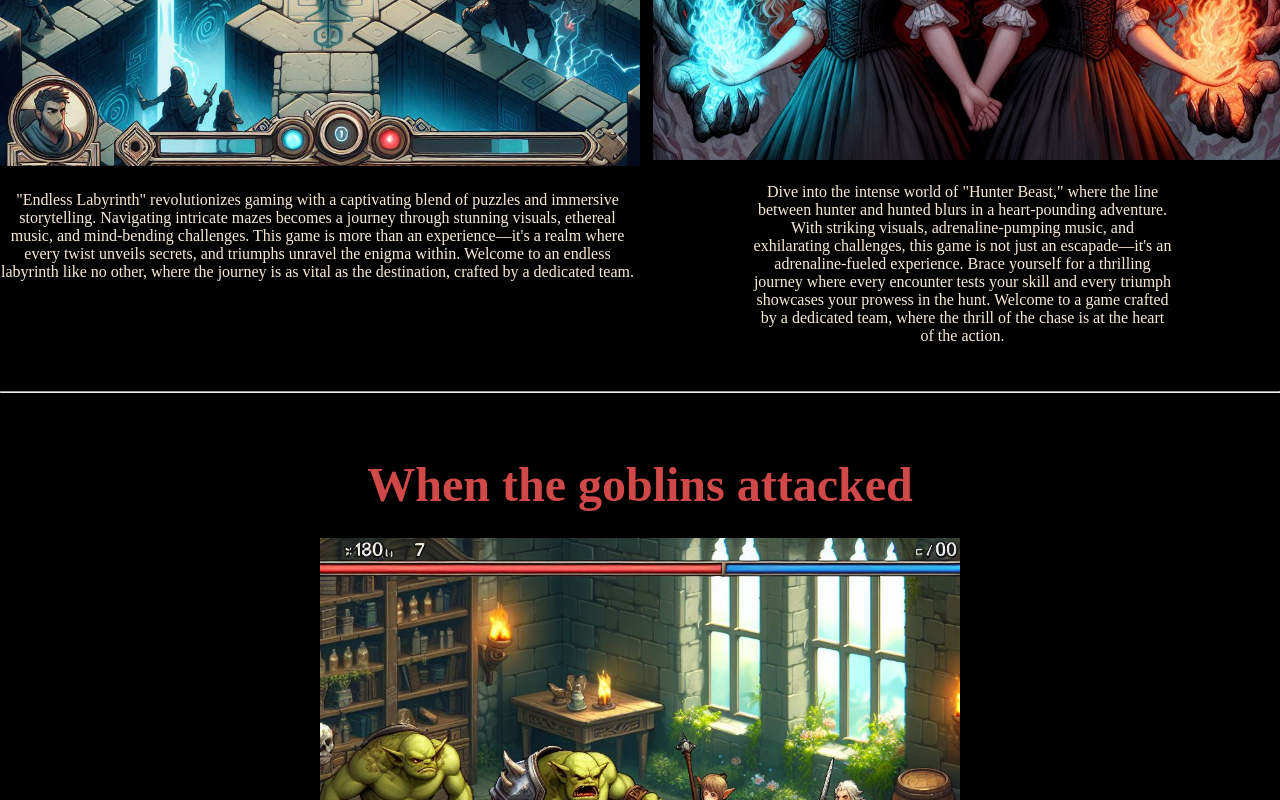
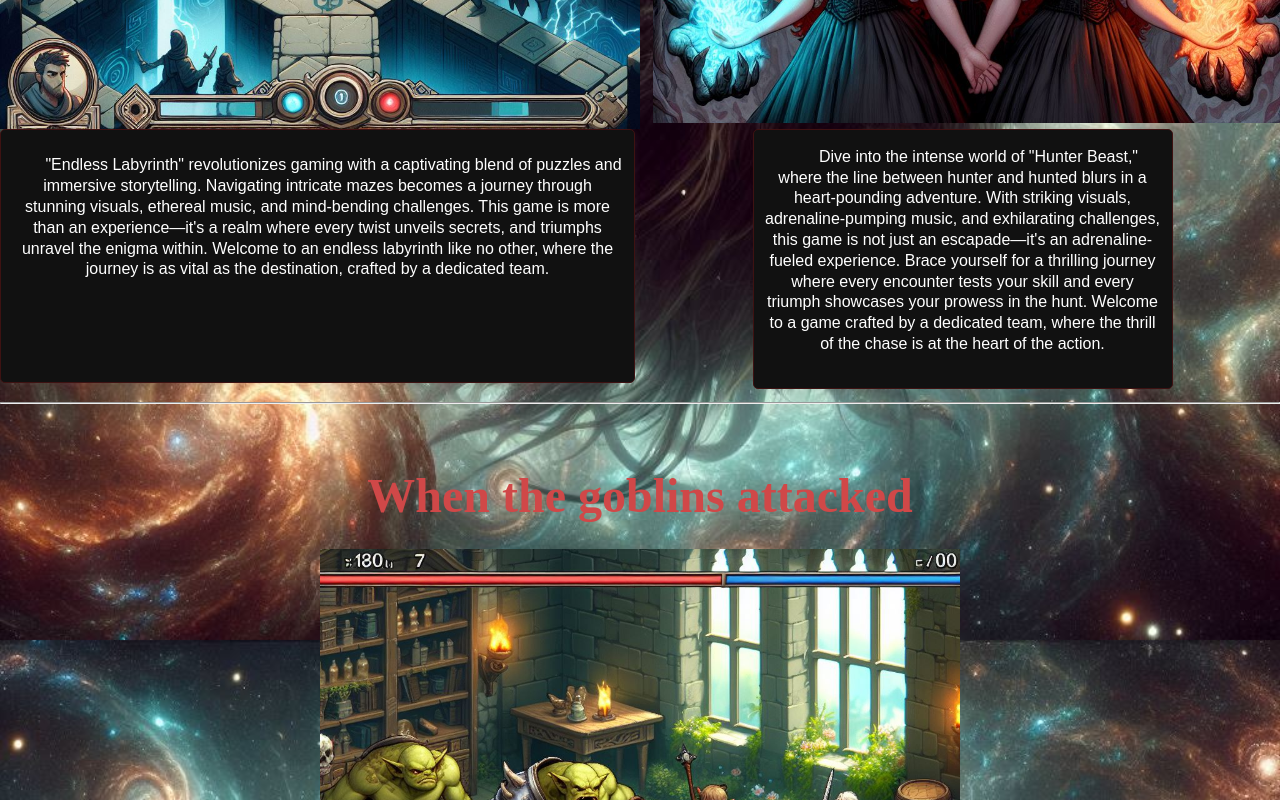
Before and after one commit to Laoban1337/level1, a plain HTML site: page projects/businessTime/index.html in a window 1280 px wide. Shown: the part 1920-2720 px from the top of the page. Drawn offline with Linux system fonts and the light colour scheme.

Commit message:
Css changes/new images added

```diff
--- a/projects/businessTime/index.html
+++ b/projects/businessTime/index.html
@@ -28,7 +28,7 @@
           class="brand-logo"
         />
       </div>
-      <h1 class="title">immoderata stirpis commendatio et superbia</h1>
+      <!-- <h1 class="title">immoderata stirpis commendatio et superbia</h1> -->
     </header>
     <hr />
     <main>
--- a/projects/businessTime/styles.css
+++ b/projects/businessTime/styles.css
@@ -3,12 +3,26 @@
   padding: 0;
   box-shadow: none;
 }
-body {
+/* body {
   background-color: black;
   color: antiquewhite;
+} */
+
+/* Apply background image to the entire body */
+body {
+  background-image: url('../businessTime/img/oldone.jpg'); /* Specify the path to your image */
+  background-size: cover; /* Ensures the image covers the entire background */
+  background-repeat: no-repeat; /* Prevents the image from repeating */
+  background-position: center center; /* Centers the image */
+  background-attachment: fixed; /* Keeps the background image fixed during scrolling */
+  margin: 0; /* Removes any default margin */
+  color: antiquewhite; /*text color*/
+  padding: 0; /* Removes any default padding */
 }
 
+
 nav {
+  position: absolute;
   background-color: #000000;
   width: 100%;
   height: 92px;
@@ -234,3 +248,44 @@ p {
 .glassFooter{
 
 }
+/* General Paragraph Formatting */
+p {
+  font-family: Arial, sans-serif; /* Sets the font family */
+  font-size: 16px; /* Sets the font size */
+  line-height: 1.3; /* Sets the line height for better readability */
+  color: #333; /* Sets the text color */
+  margin: 0 0 1em 0; /* Sets the top and bottom margin */
+  padding: 0; /* Removes any padding */
+}
+
+/* Indenting the First Line of Paragraphs */
+p {
+  color: white;
+  text-indent: 2em; /* Indents the first line of each paragraph */
+}
+
+/* Adding Text Alignment */
+
+
+/* Styling Links Inside Paragraphs */
+p a {
+  color: #1a73e8; /* Sets the link color */
+  text-decoration: none; /* Removes the underline */
+}
+
+p a:hover {
+  text-decoration: underline; /* Adds underline on hover */
+}
+
+/* Adding Background and Border */
+p {
+  background-color: #111111; /* Sets the background color */
+  border: 1px solid #3e1212; /* Adds a border */
+  border-radius: 5px; /* Rounds the corners */
+  padding: 10px; /* Adds padding inside the paragraph */
+}
+
+/* Adding a Drop Shadow */
+p {
+  box-shadow: 2px 2px 5px rgba(132, 84, 84, 0.1); /* Adds a subtle shadow */
+}
```
Also changed, not shown: projects/businessTime/img/nebula.jpg (added), projects/businessTime/img/oldone.jpg (added).
